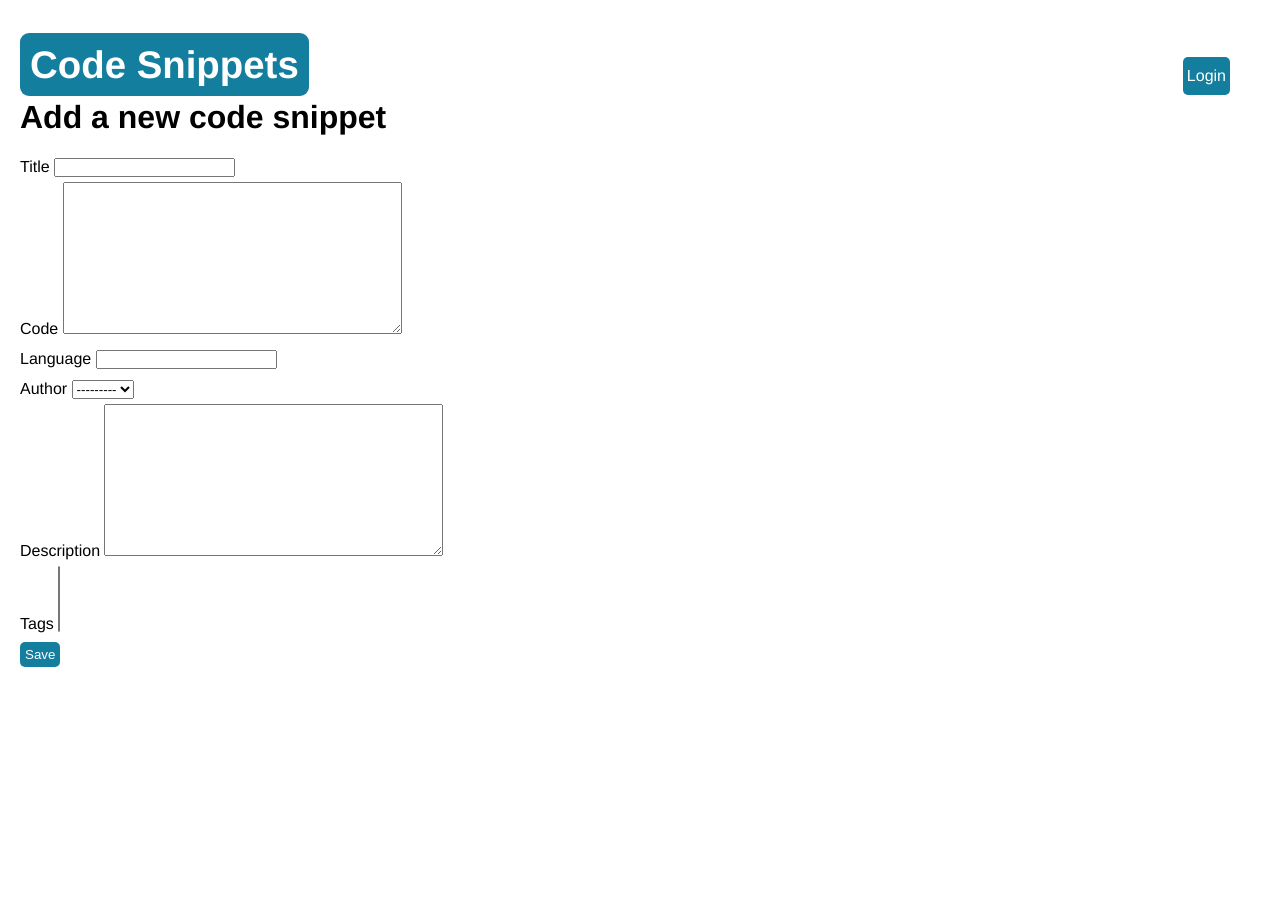
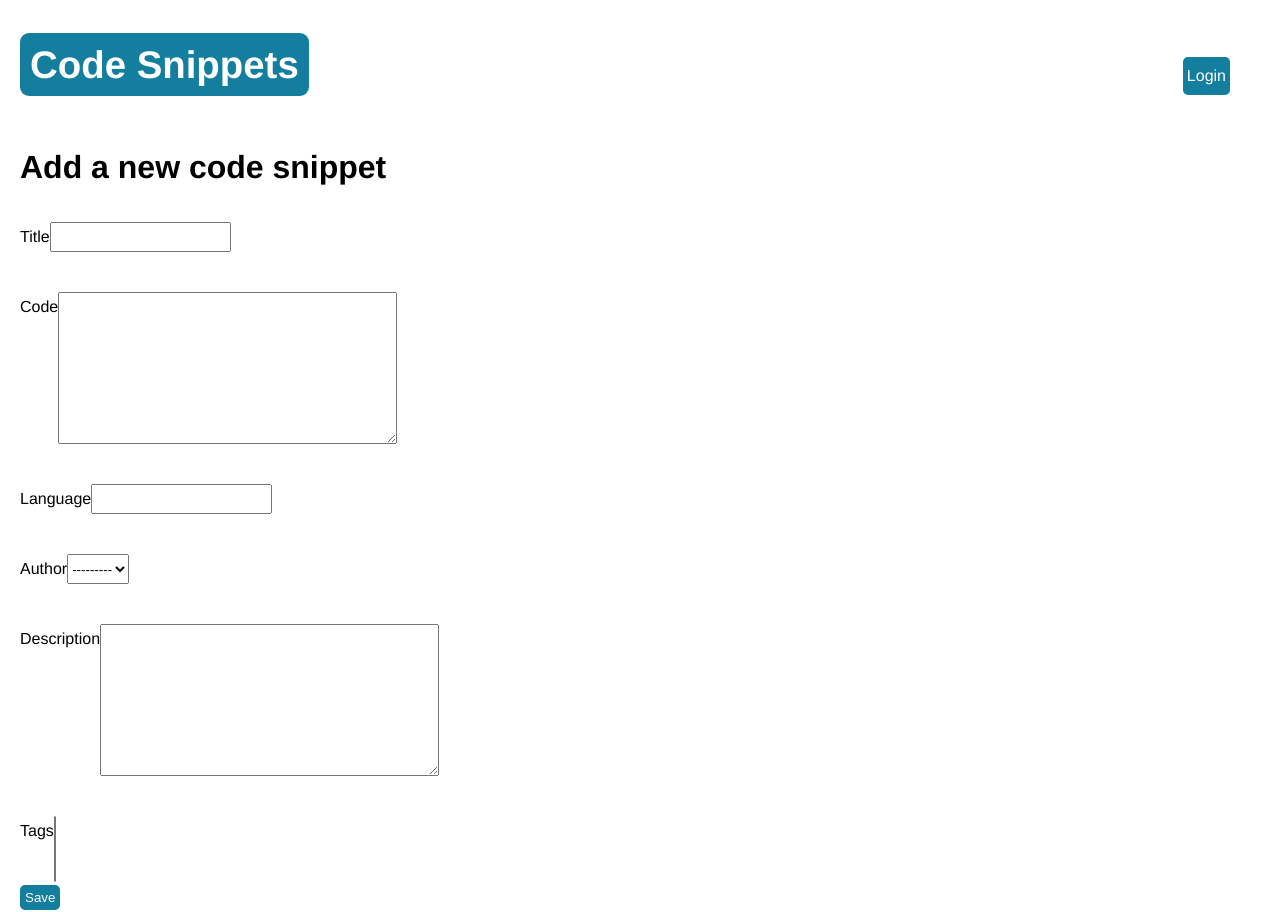
Before and after one commit to Momentum-Team-8/django-duplex-team-wolverine, a Django app: page /snippets/new in a window 1280 px wide. Before the commit the page ends 667 px from the top, so only its background shows below. Run offline with Django 3.2, Linux system fonts and the light colour scheme; data that the repository does not hold is empty.

Commit message:
cleaned up spacing on the form

```diff
--- a/snippets/static/css/styles.css
+++ b/snippets/static/css/styles.css
@@ -119,3 +119,9 @@ button {
 .heading-text {
     margin-top: 50px;
 }
+
+.measure {
+    margin-top: 40px;
+    display: flex;
+    justify-content: left;
+}
--- a/snippets/templates/snippets/add_snippet.html
+++ b/snippets/templates/snippets/add_snippet.html
@@ -1,7 +1,7 @@
 {% extends "base.html" %}
 
 {% block content %}
-<h1>Add a new code snippet</h1>
+<h1 class="heading-text">Add a new code snippet</h1>
 <div class="form">
   <form method="POST" class="">
     {% csrf_token %}
```
